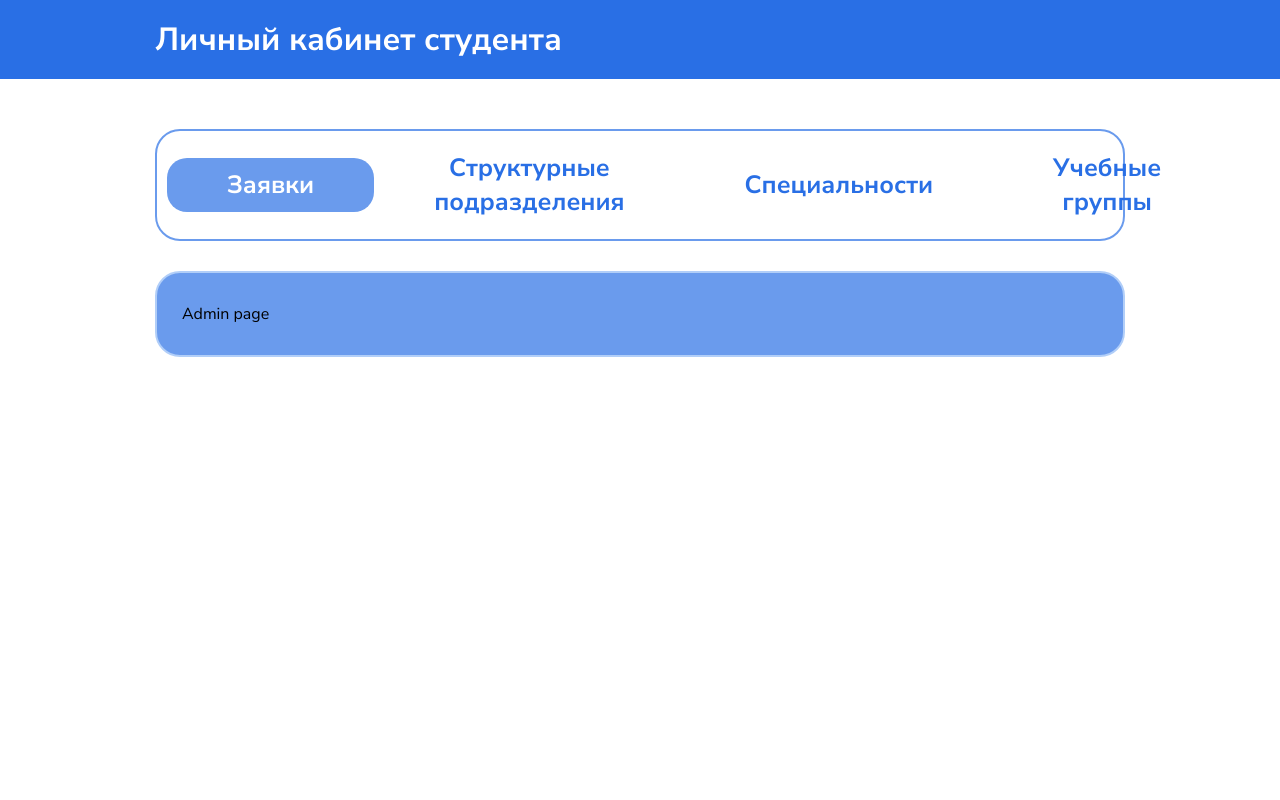
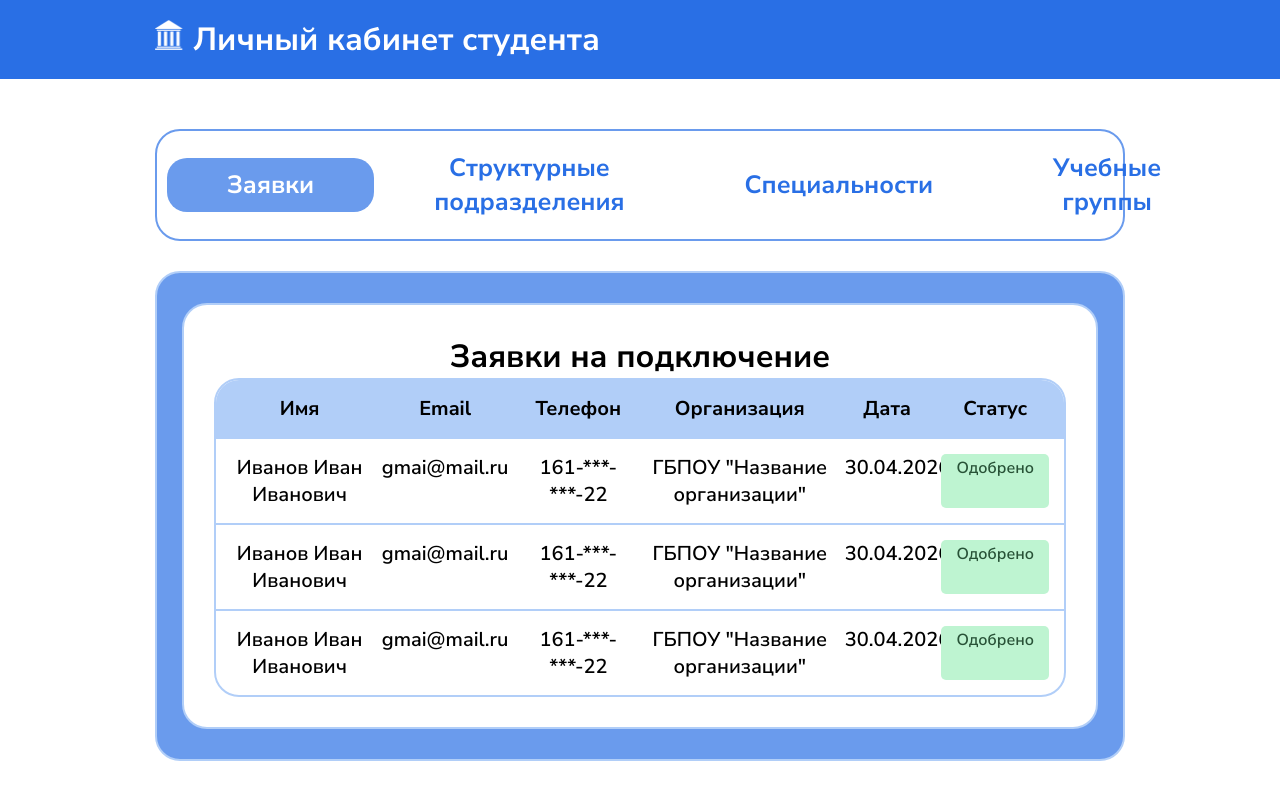
Before and after one commit to EBUSYGIN/student-portal, a Next.js app: page /admin in a window 1280 px wide. Shown: the top 800 px of the page. Built offline with nearby package versions, Linux system fonts and the light colour scheme.

Commit message:
feat(ui) add history page -add Request component -add RequestList component

```diff
--- a/app/(admin)/admin/page.tsx
+++ b/app/(admin)/admin/page.tsx
@@ -1,3 +1,15 @@
+import { Card, Title } from '@/shared';
+import { RequestList } from '@/widgets';
+
 export default function AdminPage() {
-  return <>Admin page</>;
+  return (
+    <>
+      <Card>
+        <Title type={'h1'} size={'m'}>
+          Заявки на подключение
+        </Title>
+        <RequestList />
+      </Card>
+    </>
+  );
 }
--- /dev/null
+++ b/src/entities/admin/index.ts
@@ -0,0 +1 @@
+export { RequestItem } from './ui/RequestItem/RequestItem';
--- /dev/null
+++ b/src/entities/admin/ui/RequestItem/RequestItem.module.css
@@ -0,0 +1,13 @@
+.requestItem {
+  width: 100%;
+  min-width: 0;
+
+  font-weight: 600;
+  font-size: var(--font-text-main);
+  color: var(--black);
+  text-align: center;
+}
+
+.disclosurePanel {
+  display: block ;
+}
--- /dev/null
+++ b/src/entities/admin/ui/RequestItem/RequestItem.tsx
@@ -0,0 +1,25 @@
+import {
+  Disclosure,
+  DisclosureButton,
+  DisclosurePanel,
+} from '@headlessui/react';
+
+import { StatusTag } from '@/shared';
+
+import styles from './RequestItem.module.css';
+
+export function RequestItem() {
+  return (
+    <Disclosure as='div' className={styles.requestItem}>
+      <DisclosureButton>Иванов Иван Иванович</DisclosureButton>
+      <span>gmai@mail.ru</span>
+      <span>161-***-***-22</span>
+      <span>{'ГБПОУ "Название организации"'}</span>
+      <span>30.04.2026</span>
+      <StatusTag status='success'>Одобрено</StatusTag>
+      <DisclosurePanel className={styles.disclosurePanel}>
+        лдфоиылофилвофилылоиффиыловилофыивлоиыфлоивлофивлоыифловилфивлофивлифлвилфивлофыи
+      </DisclosurePanel>
+    </Disclosure>
+  );
+}
--- a/src/shared/Icon/Icon.tsx
+++ b/src/shared/Icon/Icon.tsx
@@ -1,11 +1,13 @@
 import Calendar from '@assets/images/icons/calendar.svg';
 import Close from '@assets/images/icons/close.svg';
 import InfoWarning from '@assets/images/icons/InfoWarning.svg';
+import CollegeLogo from '@assets/images/icons/college-logo.svg';
 
 export const Icon = {
   Calendar,
   Close,
   InfoWarning,
+  CollegeLogo,
 };
 
 export type IconType = keyof typeof Icon;
--- /dev/null
+++ b/src/widgets/Admin/RequestList/RequestList.module.css
@@ -0,0 +1,36 @@
+.requestList {
+  width: 100%;
+  display: grid;
+  grid-template-columns:
+    minmax(0, 1.35fr) minmax(0, 1.15fr) minmax(0, 1fr)
+    minmax(0, 1.65fr) minmax(0, 0.75fr) auto;
+  column-gap: 12px;
+  align-items: center;
+
+  border: 2px solid var(--light-blue);
+  border-radius: 25px;
+  overflow: hidden;
+}
+
+.requestList > * {
+  display: grid;
+  grid-template-columns: subgrid;
+  grid-column: 1 / -1;
+  padding: 15px;
+  border-bottom: 2px solid var(--light-blue);
+
+  font-size: 20px;
+  color: var(--black);
+  text-align: center;
+}
+
+.requestListHeader {
+  width: 100%;
+  font-weight: 700;
+  font-size: var(--font-text-main);
+  background-color: var(--light-blue);
+}
+
+.requestList > *:last-child {
+  border-bottom: none;
+}
--- /dev/null
+++ b/src/widgets/Admin/RequestList/RequestList.tsx
@@ -0,0 +1,20 @@
+import { RequestItem } from '@/entities/admin';
+import styles from './RequestList.module.css';
+
+export function RequestList() {
+  return (
+    <div className={styles.requestList}>
+      <div className={styles.requestListHeader}>
+        <span>Имя</span>
+        <span>Email</span>
+        <span>Телефон</span>
+        <span>Организация</span>
+        <span>Дата</span>
+        <span>Статус</span>
+      </div>
+      <RequestItem />
+      <RequestItem />
+      <RequestItem />
+    </div>
+  );
+}
--- a/src/widgets/Header/Header.module.css
+++ b/src/widgets/Header/Header.module.css
@@ -2,7 +2,8 @@
   padding: 18px 155px;
 
   display: flex;
-  justify-content: space-between;
+  gap: 10px;
+  align-items: baseline;
 
   background-color: var(--medium-blue);
   color: var(--white);
--- a/src/widgets/Header/Header.tsx
+++ b/src/widgets/Header/Header.tsx
@@ -1,8 +1,10 @@
+import { Icon } from '@/shared';
 import styles from './Header.module.css';
 
 export function Header() {
   return (
     <header className={styles.header}>
+      <Icon.CollegeLogo />
       <h1 className={styles.headText}>Личный кабинет студента</h1>
     </header>
   );
--- a/src/widgets/index.ts
+++ b/src/widgets/index.ts
@@ -1,2 +1,3 @@
 export { Header } from './Header/Header';
 export { UserInfo } from './User/ui/UserInfo/UserInfo';
+export { RequestList } from './Admin/RequestList/RequestList';
```
Also changed, not shown: src/assets/images/icons/college-logo.svg (added).
